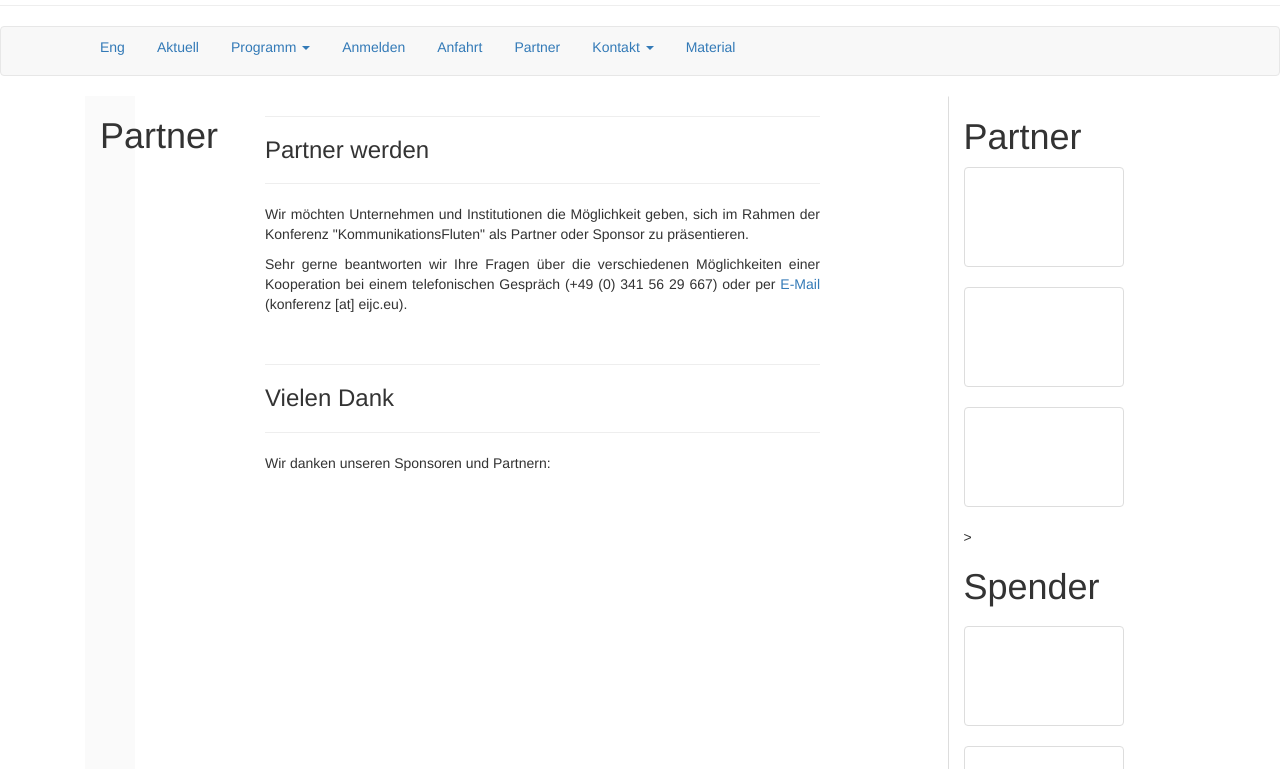
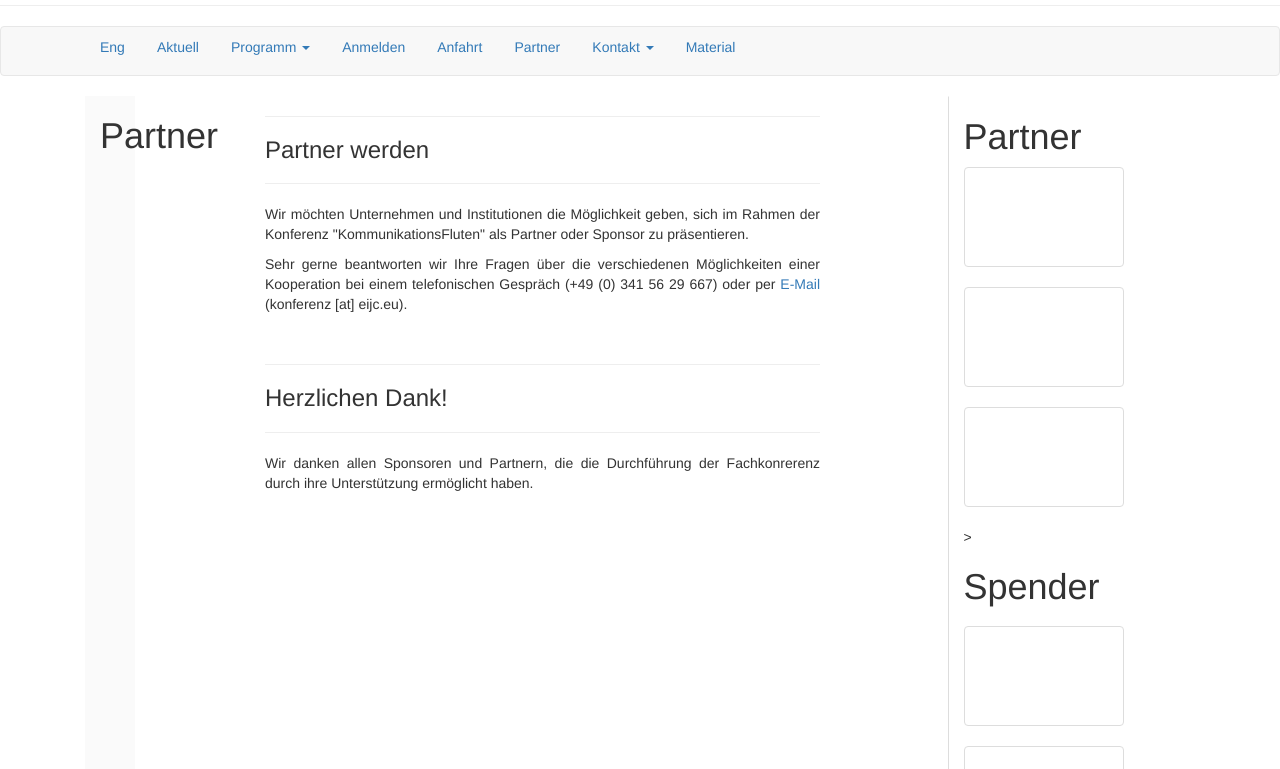
Before and after one commit to susedev/test, a Jekyll site: the page built from partner-werden.html, in a window 1280 px wide and 900 px high, cut to the strip 131-900 px from the top of the window. Built offline with Jekyll 4.4.1, drawn with Linux system fonts in a browser that asks for light colours; nearby versions of some CDN libraries.

Commit message:
Edit from JekyllCMS

```diff
--- a/partner-werden.html
+++ b/partner-werden.html
@@ -12,9 +12,7 @@ title: Partner
 <p style="text-align: justify;">&nbsp;</p>
 
 <hr noshade="noshade" size="1" />
-<h3>Vielen Dank</h3>
+<h3>Herzlichen Dank!</h3>
 
 <hr noshade="noshade" size="1" />
-<p style="text-align: justify;">Wir danken unseren Sponsoren und Partnern:</p>
-
-<p>&nbsp;</p>
+<p style="text-align: justify;">Wir danken allen Sponsoren und Partnern, die die Durchf&uuml;hrung der Fachkonrerenz durch ihre Unterst&uuml;tzung erm&ouml;glicht haben.</p>
```
